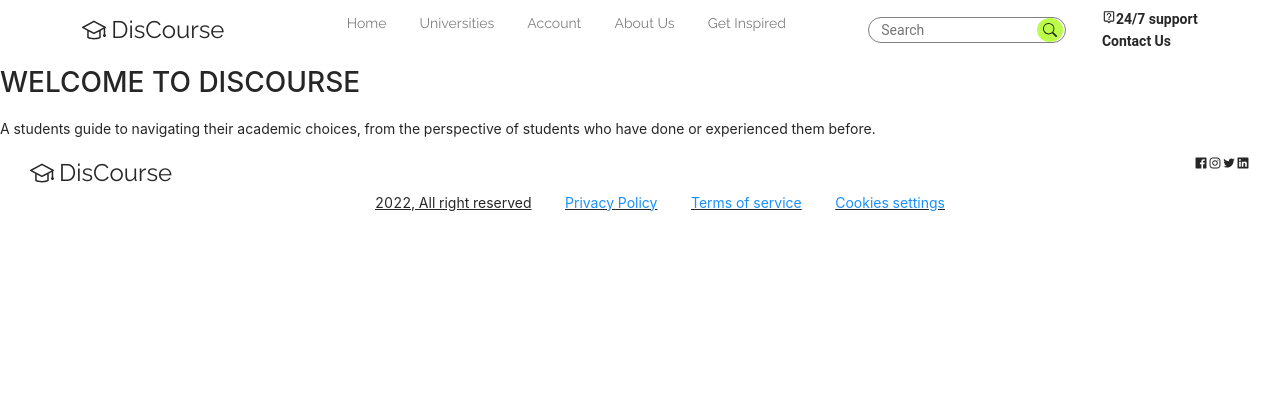
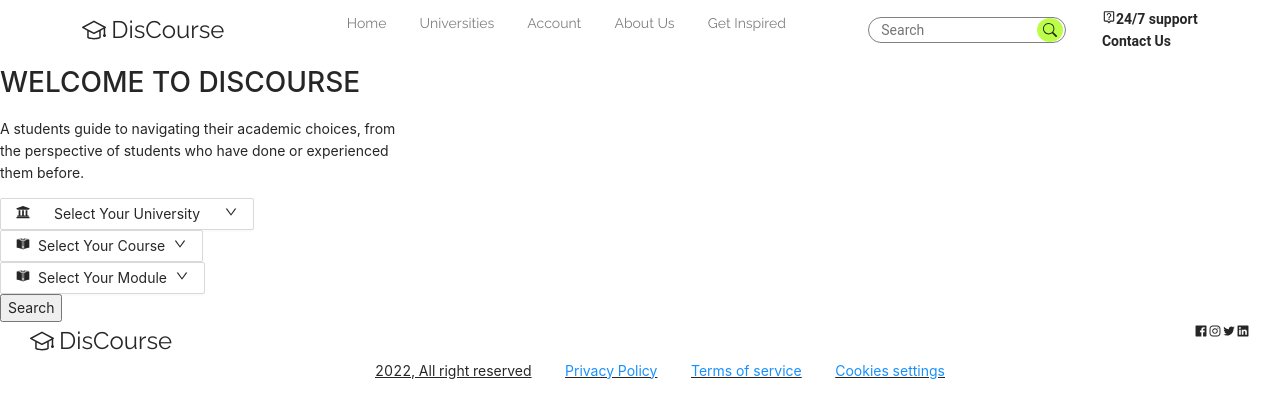
Before and after one commit to clubmrank/discourse, a React (Vite) app: page / in a window 1280 px wide. Shown: the top 418 px of the page. Built offline with nearby package versions, Linux system fonts and the light colour scheme.

Commit message:
home pge ui done

```diff
--- a/src/pages/Home/Home.tsx
+++ b/src/pages/Home/Home.tsx
@@ -3,19 +3,81 @@ import Header from "../../components/header/Header";
 import styles from "./home.module.scss";
 import Footer from "../../components/footer/Footer";
 import { Outlet } from "react-router-dom";
+import { Button, Dropdown, Menu, Space } from "antd";
+import { AiOutlineDown } from "react-icons/ai";
+import { FaUniversity } from "react-icons/fa";
+import { GiBookCover } from "react-icons/gi";
+import { GoFileSubmodule } from "react-icons/go";
 const Home = () => {
+  const universities = (
+    <Menu
+      items={[
+        {
+          key: "1",
+          label: <a>1st menu item</a>,
+        },
+        {
+          key: "2",
+          label: <a>2nd menu item</a>,
+        },
+        {
+          key: "3",
+          label: <a>3rd menu item</a>,
+        },
+      ]}
+    />
+  );
+
   return (
     <div className={styles.homeMain}>
       <Header />
-
       <div className={styles.homeBody}>
         <h1>WELCOME TO DISCOURSE</h1>
         <p>
-          A students guide to navigating their academic choices, from the
-          perspective of students who have done or experienced them before.
+          A students guide to navigating their academic choices, from
+          <br /> the perspective of students who have done or experienced <br />{" "}
+          them before.
         </p>
 
-        <div className={styles.dropdowns}></div>
+        <div className={styles.dropdowns}>
+          <div className={styles.dropdown}>
+            <Dropdown
+              overlay={universities}
+              overlayStyle={{ backgroundColor: "red", width: "200px" }}
+            >
+              <Button>
+                <Space align="center" size="large">
+                  <FaUniversity />
+                  Select Your University
+                  <AiOutlineDown />
+                </Space>
+              </Button>
+            </Dropdown>
+          </div>
+          <div className={styles.dropdown}>
+            <Dropdown overlay={universities}>
+              <Button>
+                <Space>
+                  <GiBookCover />
+                  Select Your Course
+                  <AiOutlineDown />
+                </Space>
+              </Button>
+            </Dropdown>
+          </div>
+          <div className={styles.dropdown}>
+            <Dropdown overlay={universities}>
+              <Button>
+                <Space>
+                  <GiBookCover />
+                  Select Your Module
+                  <AiOutlineDown />
+                </Space>
+              </Button>
+            </Dropdown>
+          </div>
+          <button className={styles.dropdownBtn}>Search</button>
+        </div>
       </div>
       <Footer />
     </div>
```
